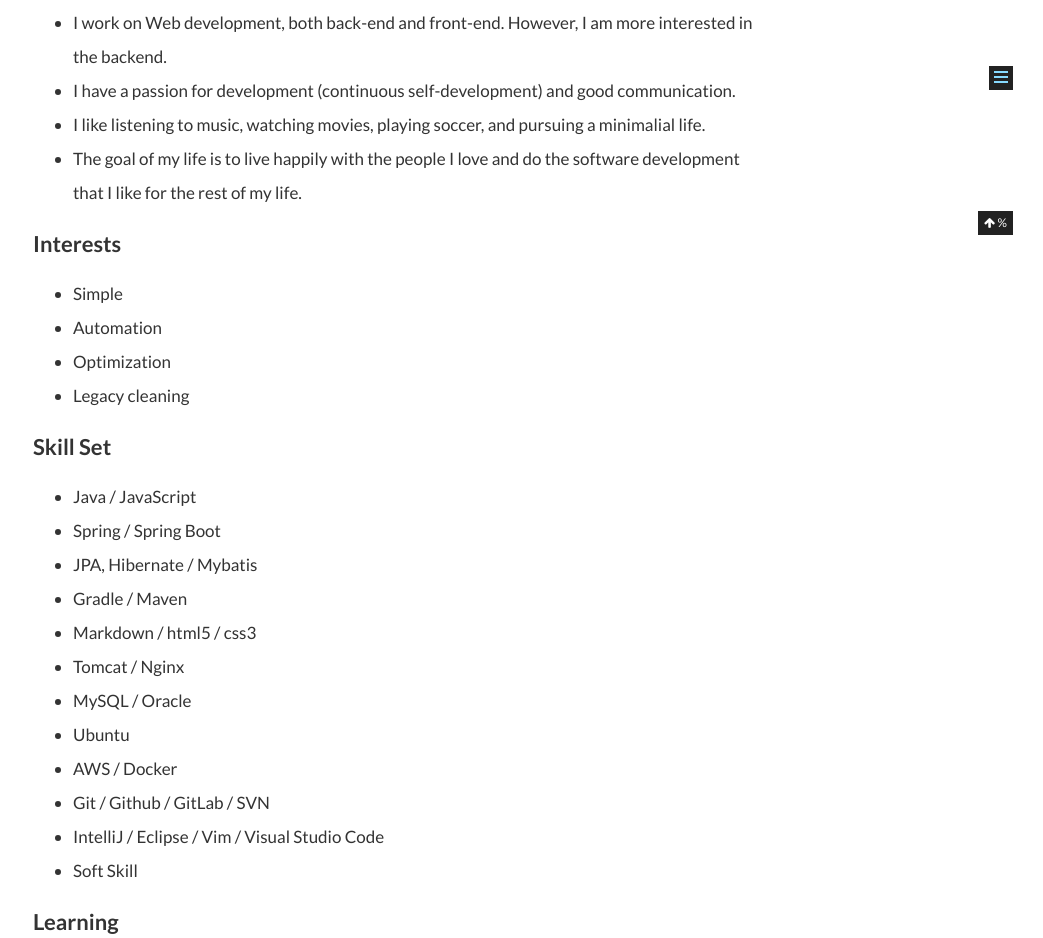
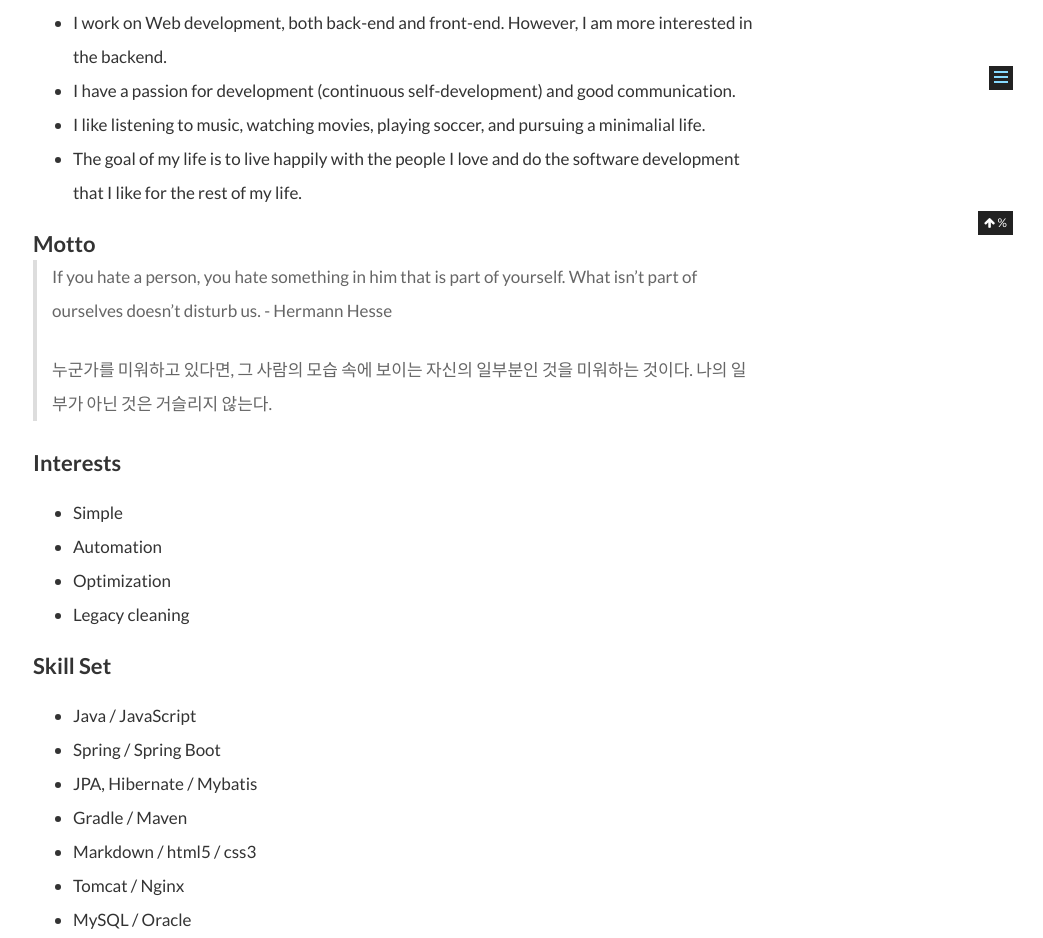
Before and after one commit to gwonsungjun/gwonsungjun.github.io, a Jekyll site: the page built from about/index.md, in a window 1280 px wide. Shown: the part 765-1703 px from the top of the page, without its empty margins (237-1280 px from the left). Built offline with Jekyll 4.4.1, drawn with Linux system fonts in a browser that asks for light colours; comment, search, counter and statistics services are not loaded.

Commit message:
Update about

```diff
--- a/about/index.md
+++ b/about/index.md
@@ -10,6 +10,11 @@ layout: page
 - I have a passion for development (continuous self-development) and good communication.
 - I like listening to music, watching movies, playing soccer, and pursuing a minimalial life.
 - The goal of my life is to live happily with the people I love and do the software development that I like for the rest of my life.
+
+# Motto
+> If you hate a person, you hate something in him that is part of yourself. What isn't part of ourselves doesn't disturb us. - Hermann Hesse
+>
+> 누군가를 미워하고 있다면, 그 사람의 모습 속에 보이는 자신의 일부분인 것을 미워하는 것이다. 나의 일부가 아닌 것은 거슬리지 않는다.
 
 # Interests
 - Simple
```
